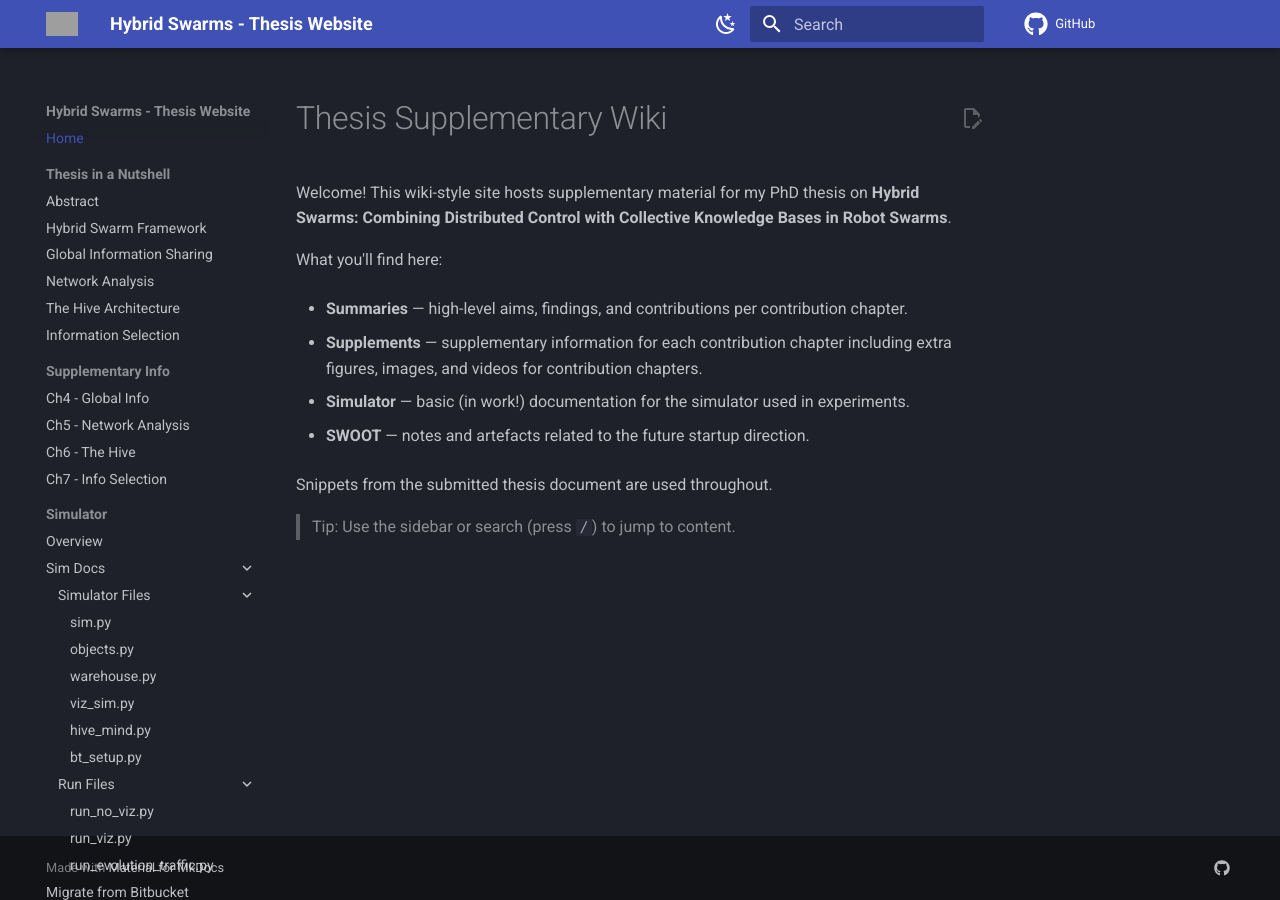
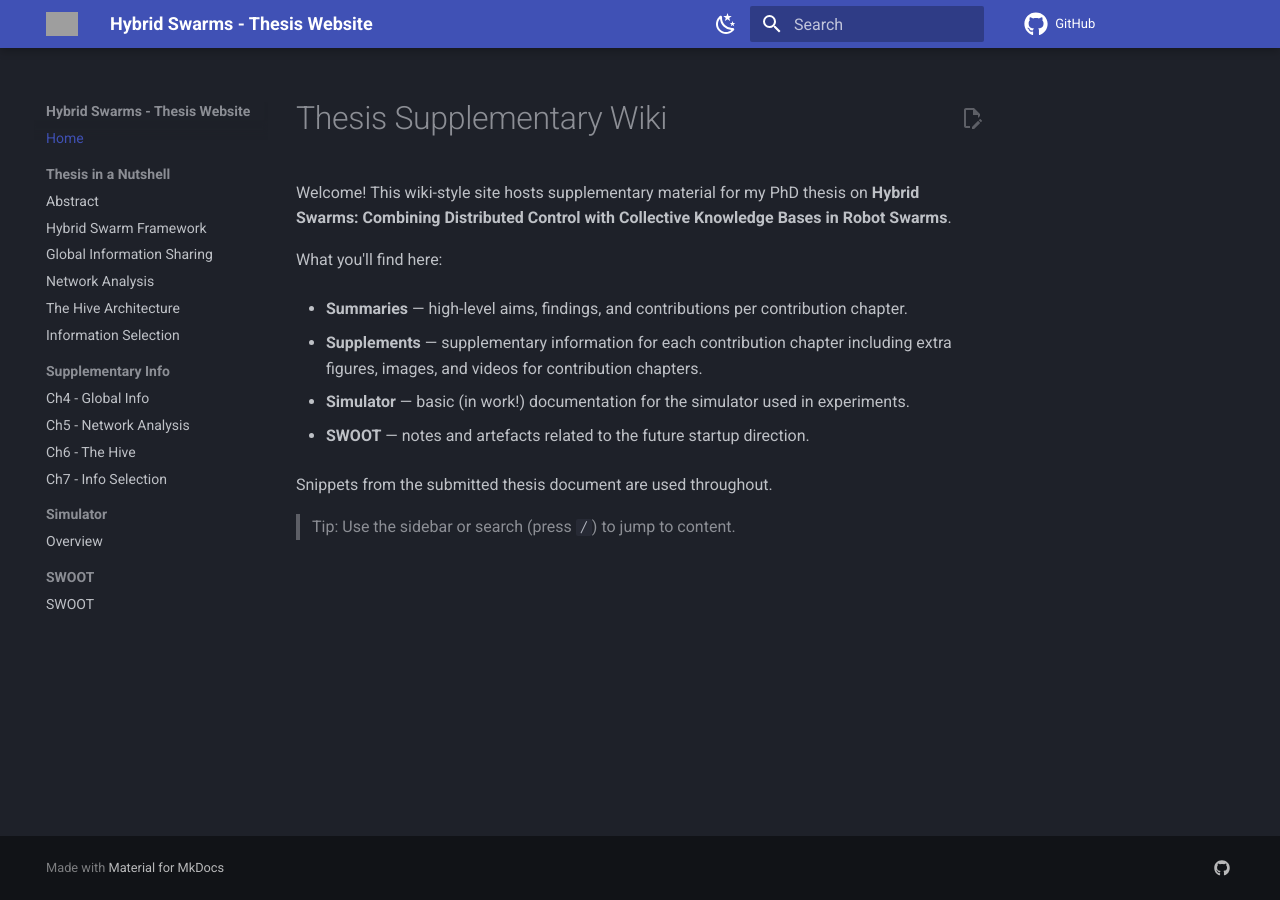
Before and after one commit to LuminateBristol/thesis_website, an MkDocs documentation site: the page built from docs/index.md, in a window 1280 px wide. Built offline with MkDocs 1.6.1 and Material for MkDocs 9.7.7, drawn with Linux system fonts in a browser that asks for light colours; comment, search, counter and statistics services are not loaded; grey boxes are pictures that could not be loaded.

Commit message:
removed docs and code

```diff
--- a/mkdocs.yml
+++ b/mkdocs.yml
@@ -104,18 +104,6 @@ nav:
       - "Ch7 - Info Selection": supplements/ch7-supplementary.md
   - Simulator:
     - Overview: simulator/index.md
-    - Sim Docs:
-      - Simulator Files:
-        - sim.py: simulator_files/sim.md
-        - objects.py: simulator_files/objects.md
-        - warehouse.py: simulator_files/warehouse.md
-        - viz_sim.py: simulator_files/viz_sim.md
-        - hive_mind.py: simulator_files/hive_mind.md
-        - bt_setup.py: simulator_files/bt_setup.md
-      - Run Files:
-        - run_no_viz.py: run_files/run_no_viz.md
-        - run_viz.py: run_files/run_viz.md
-        - run_evolution_traffic.py: run_files/run_evolution_traffic.md
-    - "Migrate from Bitbucket": simulator/migration.md
+
   - SWOOT:
     - SWOOT: swoot/index.md
```
